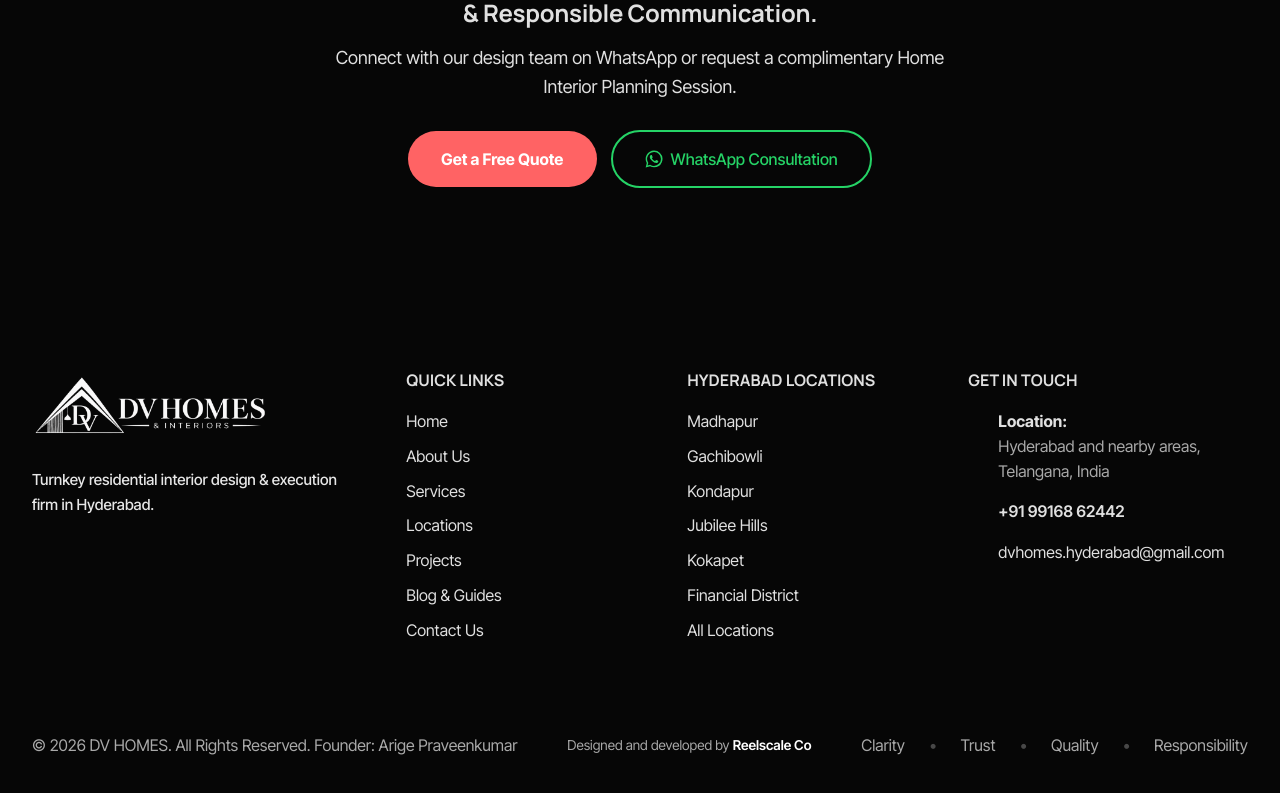
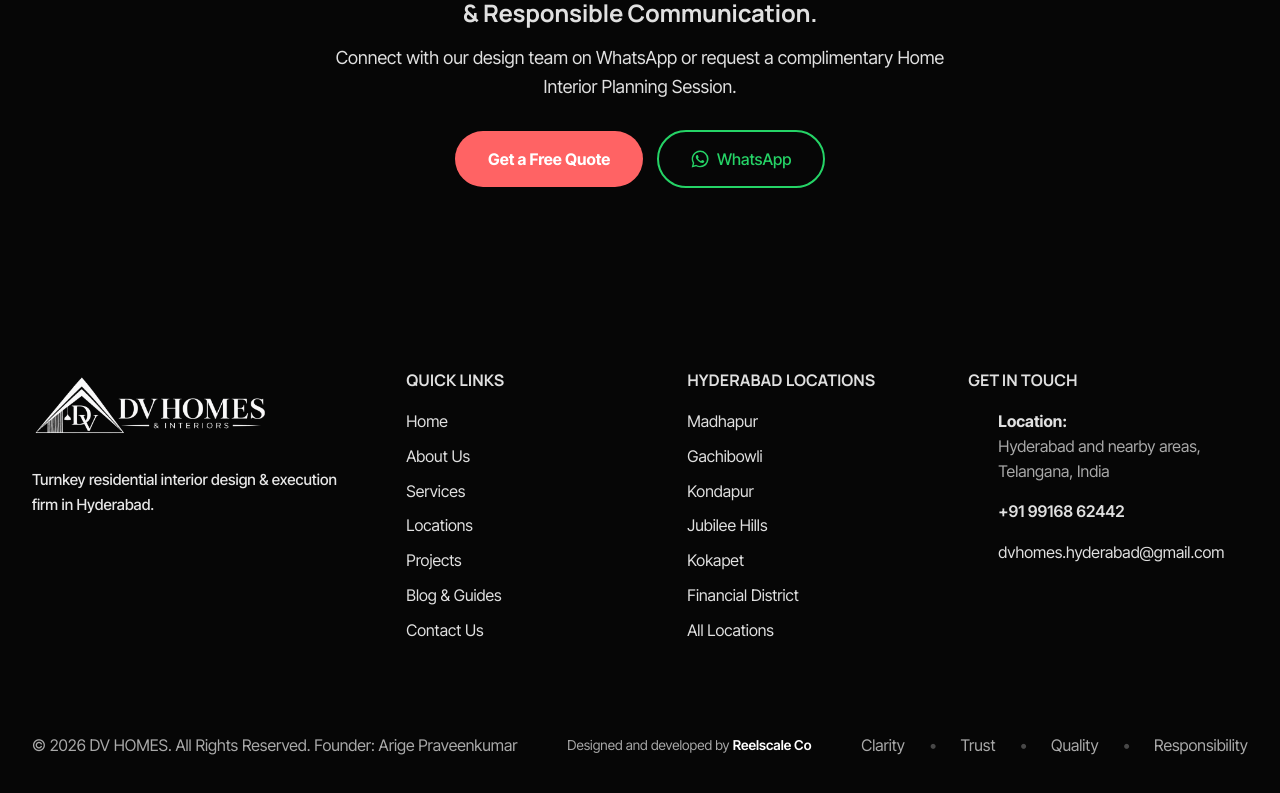
Before and after one commit to saichittala/dv-homes, a Next.js app: page /about in a window 1280 px wide. Shown: the part 2457-3250 px from the top of the page. Built offline with nearby package versions, Linux system fonts and the light colour scheme; no server answers; some icons are missing; a web font is replaced by a local one.

Commit message:
style: update WhatsApp button text label to 'WhatsApp'

```diff
--- a/app/about/page.tsx
+++ b/app/about/page.tsx
@@ -210,7 +210,7 @@ export default function AboutPage() {
                 style={{ gap: "8px" }}
               >
                 <WhatsAppIcon size={18} />
-                <span>WhatsApp Consultation</span>
+                <span>WhatsApp</span>
               </a>
             </div>
           </div>
--- a/app/contact/page.tsx
+++ b/app/contact/page.tsx
@@ -152,7 +152,7 @@ export default function ContactPage() {
                     className="btn btn-whatsapp btn-sm"
                   >
                     <WhatsAppIcon size={18} />
-                    <span>WhatsApp VIP</span>
+                    <span>WhatsApp</span>
                   </a>
                 </div>
               </div>
--- a/app/page.tsx
+++ b/app/page.tsx
@@ -1068,7 +1068,7 @@ export default function HomePage() {
                     className="btn btn-whatsapp btn-lg"
                   >
                     <WhatsAppIcon size={18} />
-                    <span>WhatsApp Consultation</span>
+                    <span>WhatsApp</span>
                   </a>
                 </div>
 
```
